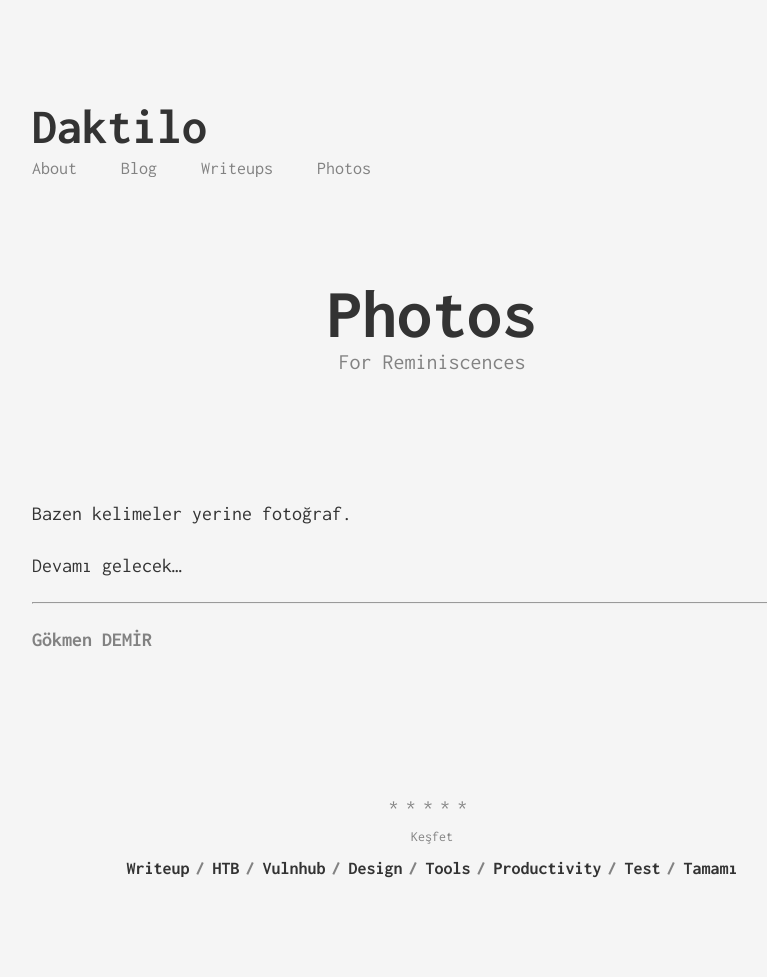
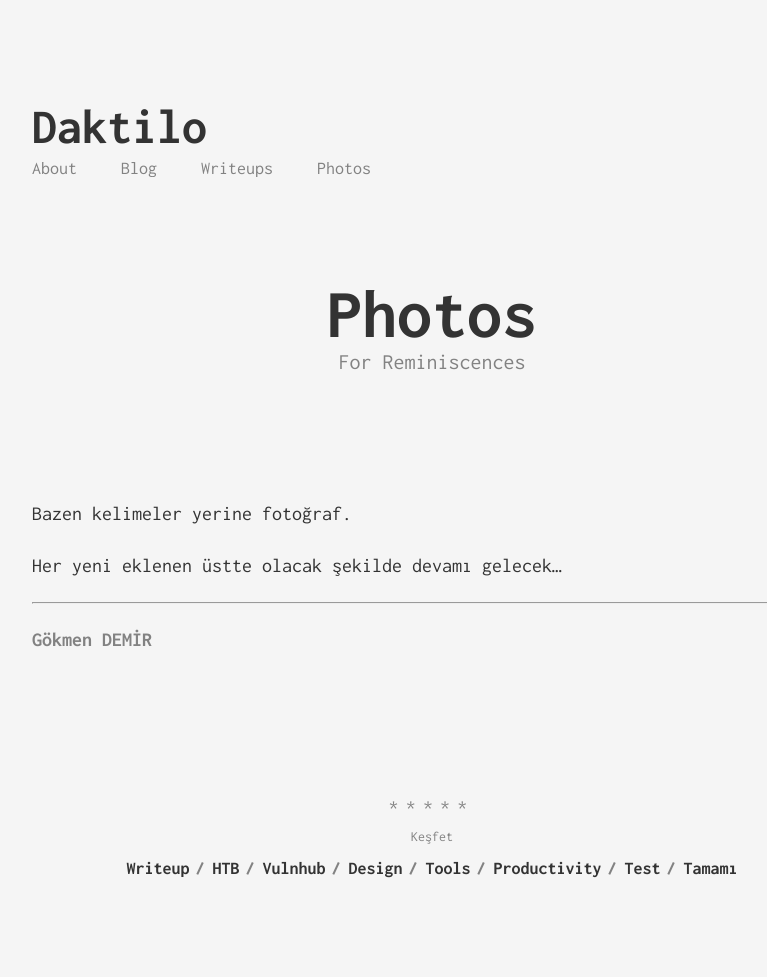
Before and after one commit to JohnGkmn/JohnGkmn.github.io, a Jekyll site: the page built from photos.md, in a window 1280 px wide. Shown: the whole page, without its empty margins (208-975 px from the left). Built offline with Jekyll 4.4.1, drawn with Linux system fonts in a browser that asks for light colours.

Commit message:
Update photos.md

```diff
--- a/photos.md
+++ b/photos.md
@@ -7,7 +7,7 @@ permalink: /photos/
 
 Bazen kelimeler yerine fotoğraf.
 
-Devamı gelecek...
+Her yeni eklenen üstte olacak şekilde devamı gelecek...
 
 ___
 [Gökmen DEMİR](https://johnGkmn.github.io)
```
